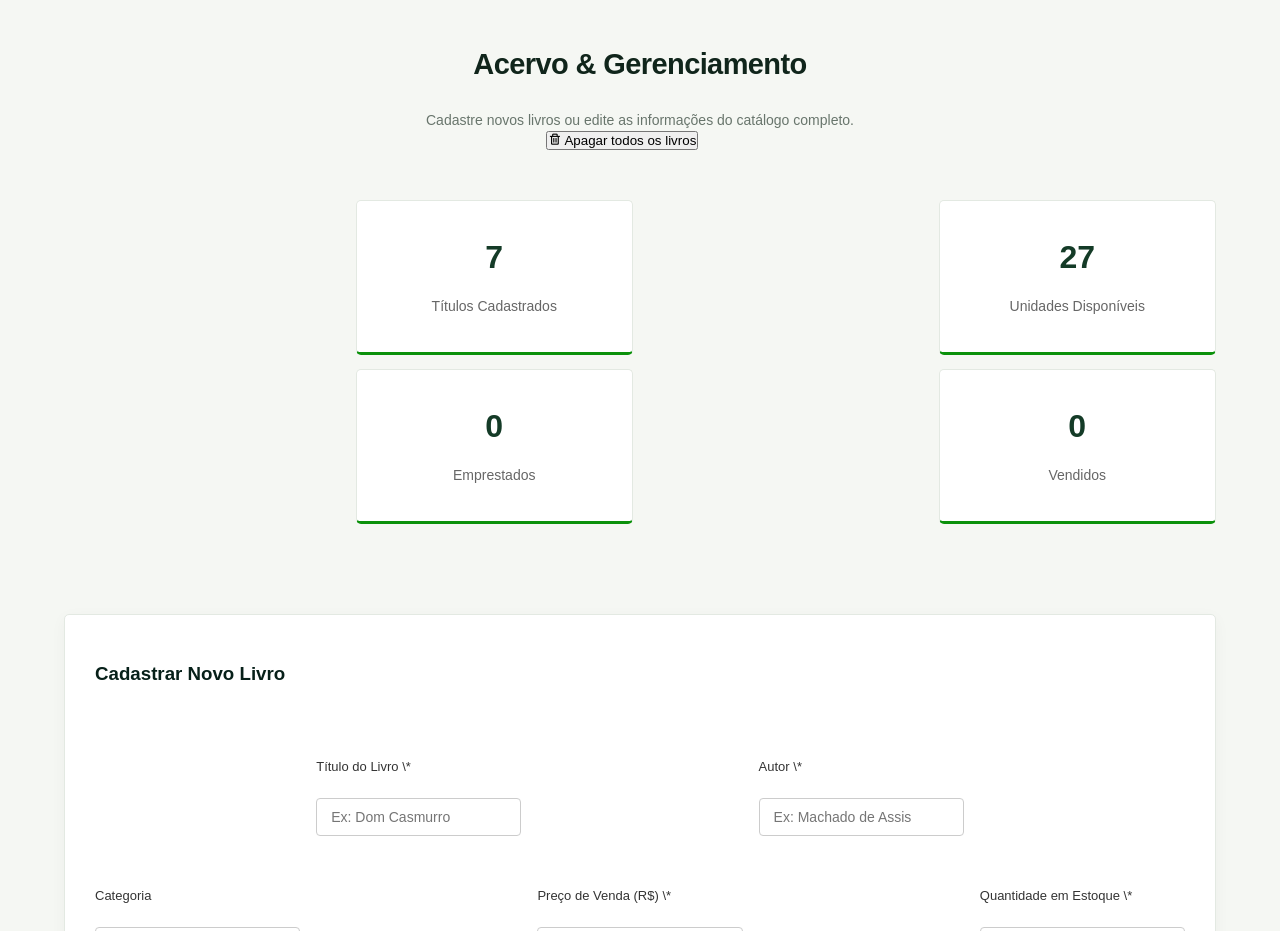
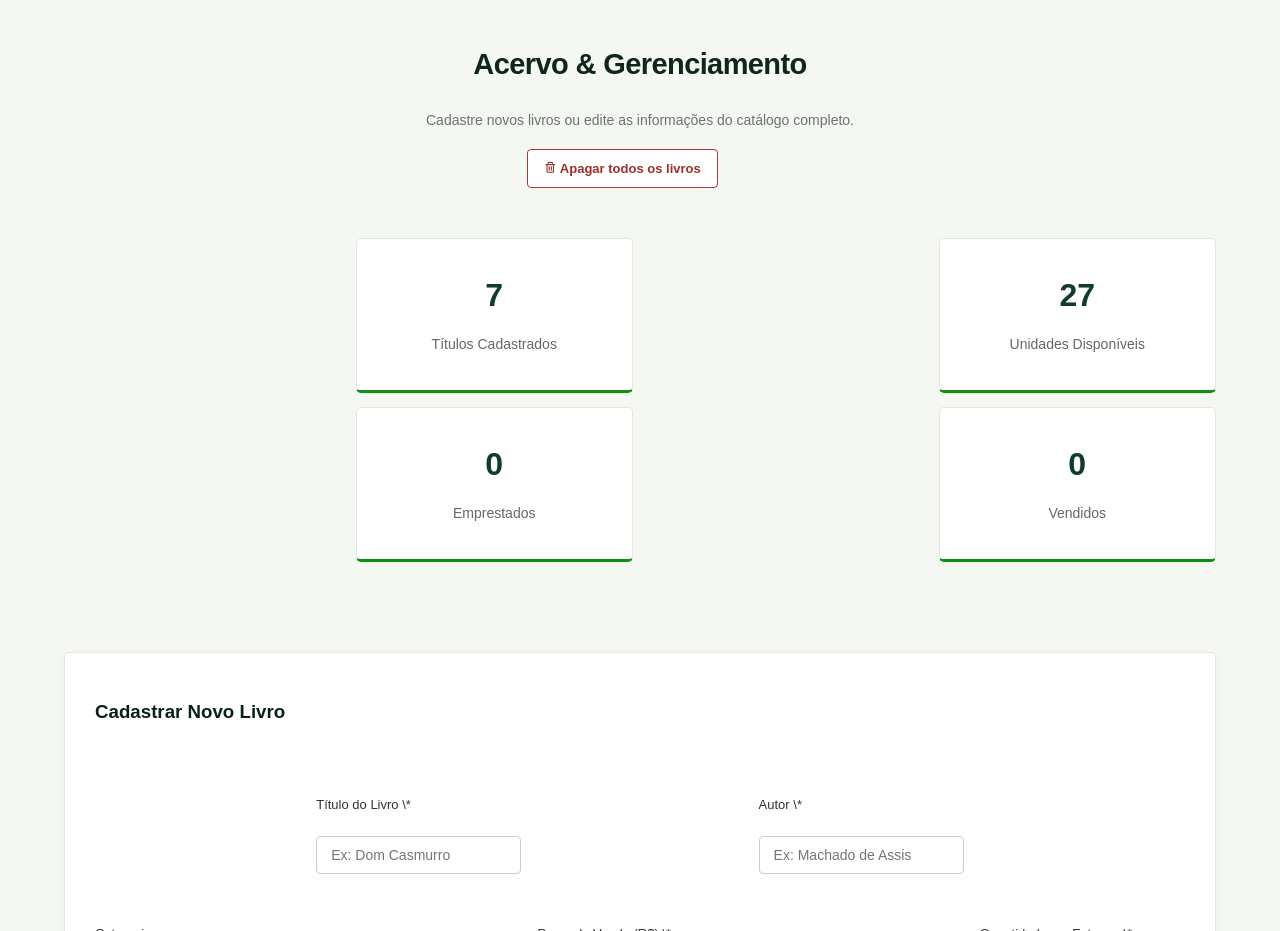
Before and after one commit to Lyncon450f/trabalho-do-ricardin, a plain HTML site: page index.html in a window 1280 px wide. Shown: the part 4040-4971 px from the top of the page. Drawn offline with nearby package versions, Linux system fonts and the light colour scheme; no server answers; a web font is replaced by a local one.

Commit message:
Estiliza botão de apagar todos os livros

```diff
--- a/style.css
+++ b/style.css
@@ -1085,3 +1085,20 @@ header {
 @media (max-width: 600px) {
     .capa-livro { height: 155px; padding: 8px; }
 }
+
+
+.btn-apagar-acervo {
+    margin-top: 18px;
+    padding: 11px 16px;
+    border: 1px solid #a83b35;
+    border-radius: 4px;
+    background: #fff;
+    color: #9b302b;
+    font: inherit;
+    font-size: 13px;
+    font-weight: 600;
+    cursor: pointer;
+    transition: background .2s ease, color .2s ease;
+}
+.btn-apagar-acervo:hover { background: #9b302b; color: #fff; }
+.btn-apagar-acervo:disabled { opacity: .6; cursor: wait; }
```
